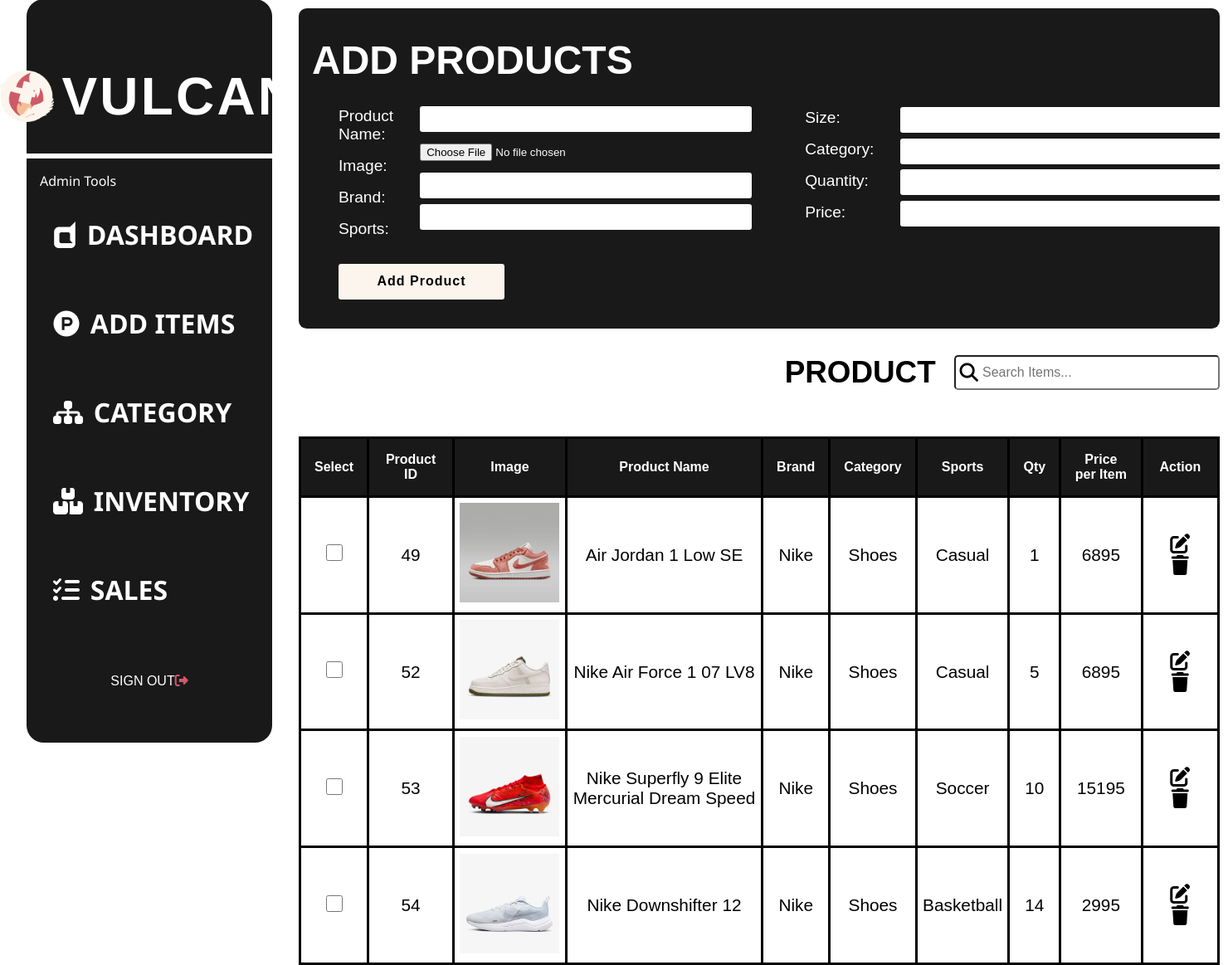
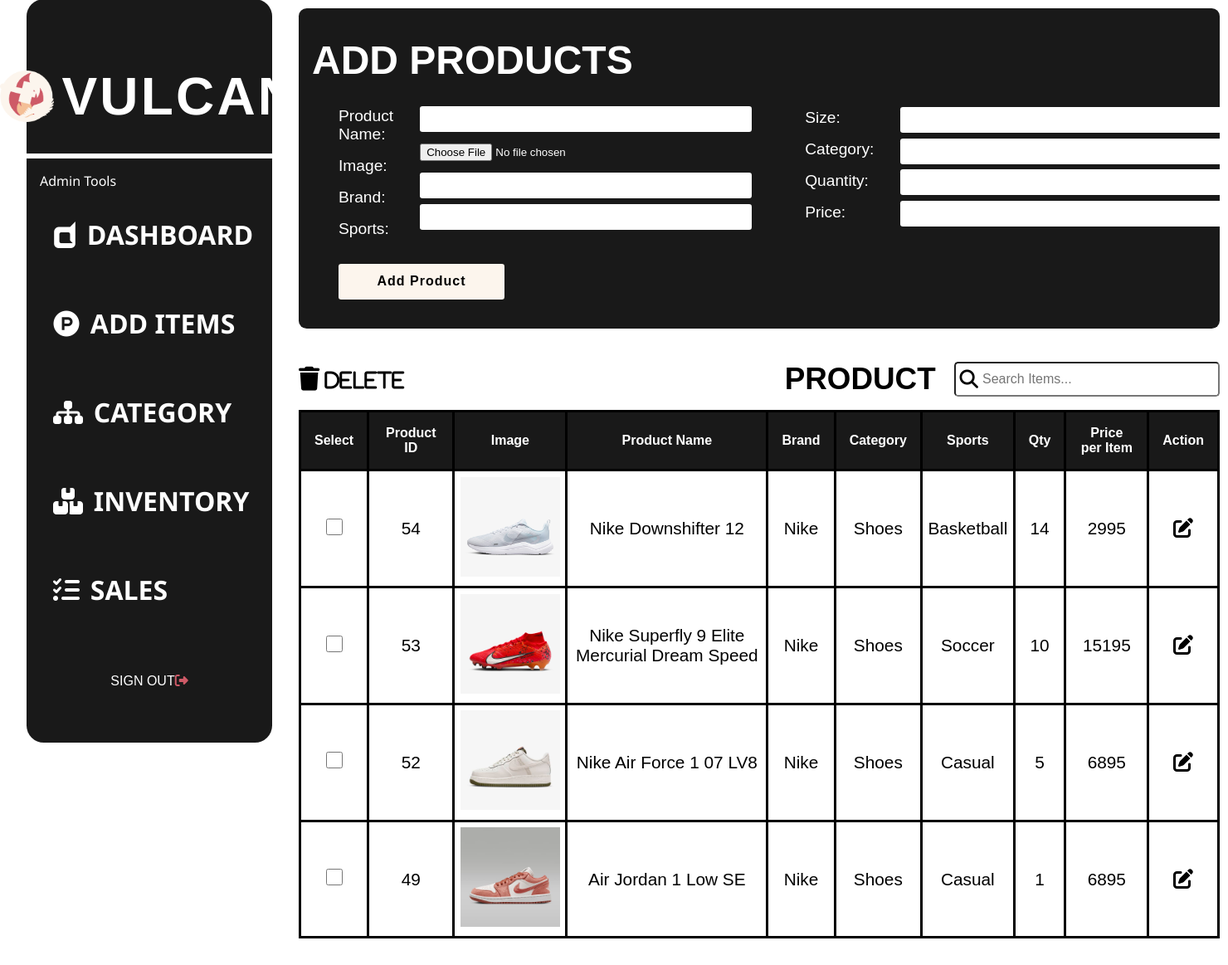
Before and after one commit to ClydeMondero/SportsHub, a PHP site: page /add-items.php in a window 1480 px wide. Shown: the part 33-1196 px from the top of the page at 83% size. After the commit the page ends 1164 px from the top, so only its background shows below. Run offline with PHP 8.4, Linux system fonts and the light colour scheme; data comes from the database, SQL or seed files in the repository.

Commit message:
Delete and Multiple Deletion

```diff
--- a/php/add-items.php
+++ b/php/add-items.php
@@ -106,13 +106,22 @@
                  </div>
                     <input type="submit" class="add-btn" value="Add Product" name="btnAdd">
             </form>
-                <div class="product-search">
-                    <span>PRODUCT</span>
-                    <i class="fa-solid fa-magnifying-glass"></i>
-                    <input type="search" placeholder="Search Items...">
+                <div class="table-actions">
+                    <div class="delete-container">
+                        <button type="button" onclick="handleDelete()"><i class="fa-solid fa-trash"><span> Delete</span></i></button>
+                    </div>
+
+                    <div class="product-search">
+                        <span>PRODUCT</span>
+                        <i class="fa-solid fa-magnifying-glass"></i>
+                        <input type="search" placeholder="Search Items...">
+                    </div>
                 </div>
+
                 <!--Table-->
                 <div class="product-table">
+
+                    <form method = 'POST' action='./delete-items.php' id="productsForm">
                     <table>
                         <tr>
                             <th>Select</th>
@@ -128,12 +137,19 @@
                         </tr>
 
                         <?php
-                            $sql = "select `product_id`, `product_name`, `product_category`, `product_sport`, `product_size`, `product_stocks`, `product_image`, `product_brand`, `product_price` from `tbproducts`";
+                            include('conn.php');
+
+                            $sql = "select `product_id`, `product_name`, `product_category`, `product_sport`, `product_size`, `product_stocks`, `product_image`, `product_brand`, `product_price` from `tbproducts` order by product_stocks desc";
                             $result = $conn->query($sql);
 
                             while($row = $result->fetch_assoc()){
-                                echo "<tr>";
-                                echo "<td class='check'><input type = 'checkbox' name = '' id = ''></td>";
+                                if($row["product_stocks"] == 0){
+                                    echo "<tr class='archived'>";
+                                    echo "<td class='check'><input type = 'checkbox' name = 'product_ids[]' value = '".$row['product_id']."' disabled></td>";
+                                }else{
+                                    echo "<tr>";
+                                    echo "<td class='check'><input type = 'checkbox' name = 'product_ids[]' value = '".$row['product_id']."'></td>";
+                                }
                                 echo "<td>" . $row["product_id"] . "</td>";
                                 echo "<td><img src='../products/" . $row["product_image"] . "' width='200'></td>";
                                 echo "<td>" . $row["product_name"] . "</td>";
@@ -142,14 +158,35 @@
                                 echo "<td>" . $row["product_sport"] . "</td>";
                                 echo "<td>" . $row["product_stocks"] . "</td>";
                                 echo "<td>" . $row["product_price"] . "</td>";
-                                echo "<td class='actions'><i class='fa-solid fa-pen-to-square'></i><i class='fa-solid fa-trash'></i></td>";
+                                echo "<td class='actions'>";
+                                echo "<i class='fa-solid fa-pen-to-square'></i>";
+                                echo "</td>";
                                 echo "</tr>";
                             }
                         ?>
-
                     </table>
+                    </form>
                 </div>
             </div>
     </div>
+    <script>
+        function handleDelete(){
+            let form = document.getElementById("productsForm");
+            let checkboxes = form.querySelectorAll('input[name="product_ids[]"]:checked');
+
+            if (checkboxes.length === 0) {
+                alert("Please select at least one product to delete.");
+            }else{
+                if (confirm("Are you sure you want to put the product off sale?") == true) {
+                    form.submit();
+                } else {
+                    checkboxes.forEach((checkbox) => {
+                        checkbox.checked = false;
+                    });
+                    alert("Action Cancelled");
+                }
+            }
+        }
+    </script>
 </body>
 </html>
--- a/php/categories/shoes.php
+++ b/php/categories/shoes.php
@@ -1,7 +1,7 @@
 <?php
     include("conn.php");
 
-    $select_query = 'select `product_id`, `product_name`, `product_category`, `product_sport`, `product_image`,`product_price` from `tbproducts` where product_category = "Shoes"';
+    $select_query = 'select `product_id`, `product_name`, `product_category`, `product_sport`, `product_image`,`product_price` from `tbproducts` where product_category = "Shoes" and product_stocks != 0';
     $query_result = $conn->query($select_query);
 
     foreach ($query_result as $row) {
--- a/styles/add-items.css
+++ b/styles/add-items.css
@@ -15,6 +15,8 @@
   color: #ffffff;
 }
 .form-container {
+  display: flex;
+  flex-direction: column;
   width: 75%;
 }
 .form {
@@ -88,9 +90,7 @@
   background-color: #ce5a67;
 }
 .product-search {
-  margin-top: 2rem;
   display: flex;
-  justify-content: end;
 }
 .product-search i {
   position: relative;
@@ -110,7 +110,6 @@
   width: 20rem;
 }
 .product-table {
-  margin-top: 5%;
   background-color: #ffffff;
 }
 table,
@@ -150,9 +149,40 @@ img {
   font-size: 1.5rem;
   margin: 0 0.7rem;
 }
+
+.delete-container{
+  width: 100%;
+  display: flex;
+  align-items: center;
+}
+
+.delete-container button{
+  border: none;
+  background-color: white;
+}
+
+.delete-container span{
+  font-size: 1.5rem;
+}
+
+.table-actions{
+  display: flex;
+  align-items: center;
+  justify-content: space-between;
+  margin: 2.5rem 0 1rem 0;
+}
+
+.fa-trash{
+  font-size: 1.8rem;
+}
+
 .fa-trash:hover {
   color: #ce5a67;
 }
 .fa-pen-to-square:hover {
   color: #f4bf96;
 }
+
+.archived{
+  opacity: 50%;
+}
```
Also changed, not shown: php/delete-items.php (added, +22 -0 lines).
